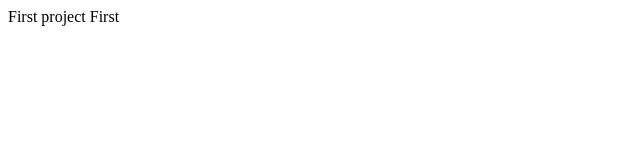
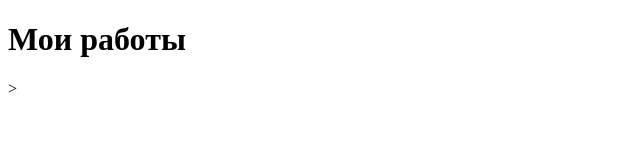
Before and after one commit to Tati055/code, a plain HTML site: page index.html in a window 1280 px wide. Shown: the whole page, without its empty margins (0-640 px from the left). Drawn offline with Linux system fonts and the light colour scheme.

Commit message:
dsdfsdfsfd

```diff
--- a/index.html
+++ b/index.html
@@ -7,7 +7,7 @@
     <title>Document</title>
 </head>
 <body>
-    First project
-    First
+    <h1>Мои работы</h1>>
+    <a href=""></a>
 </body>
 </html>
```
